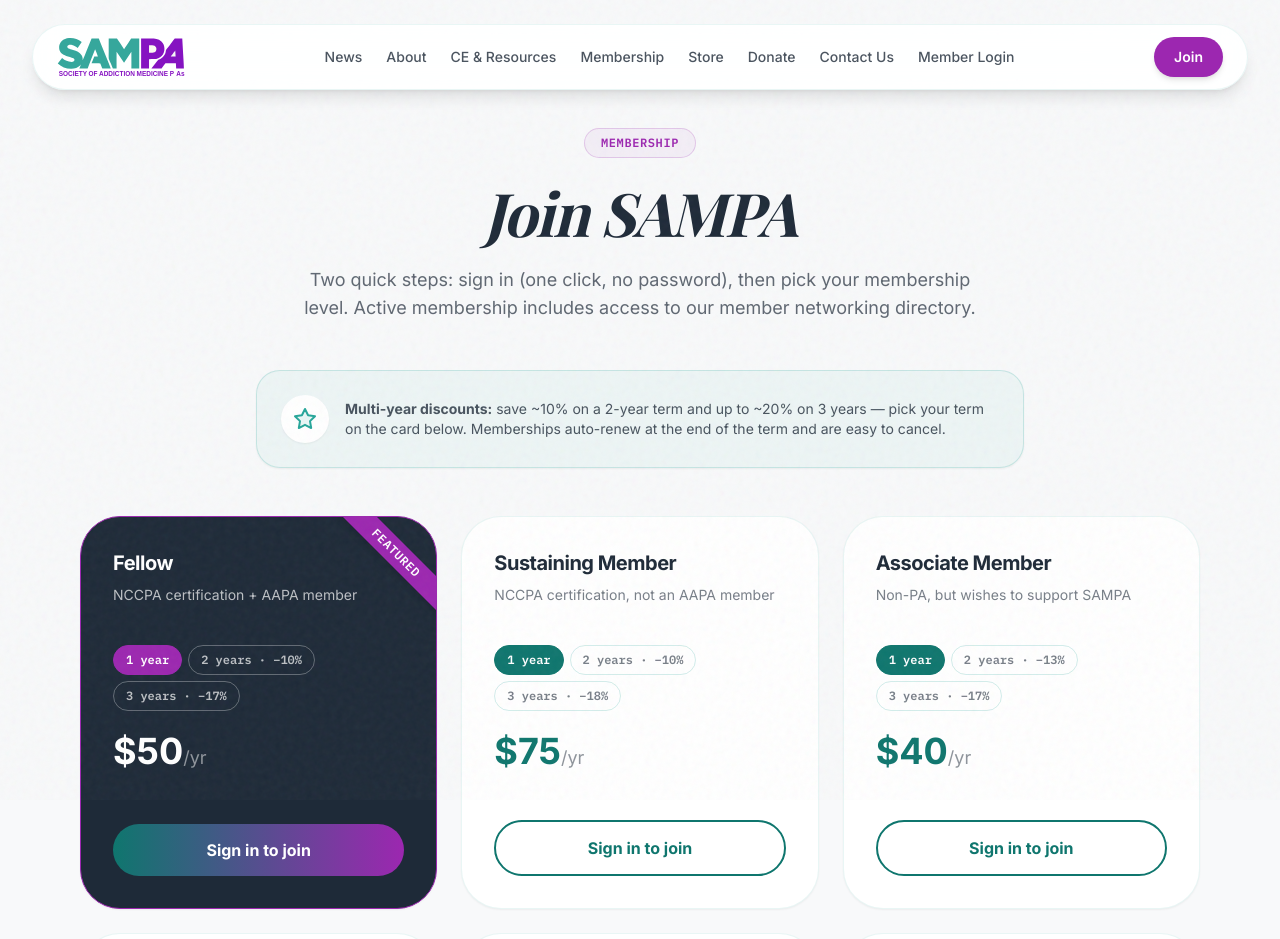
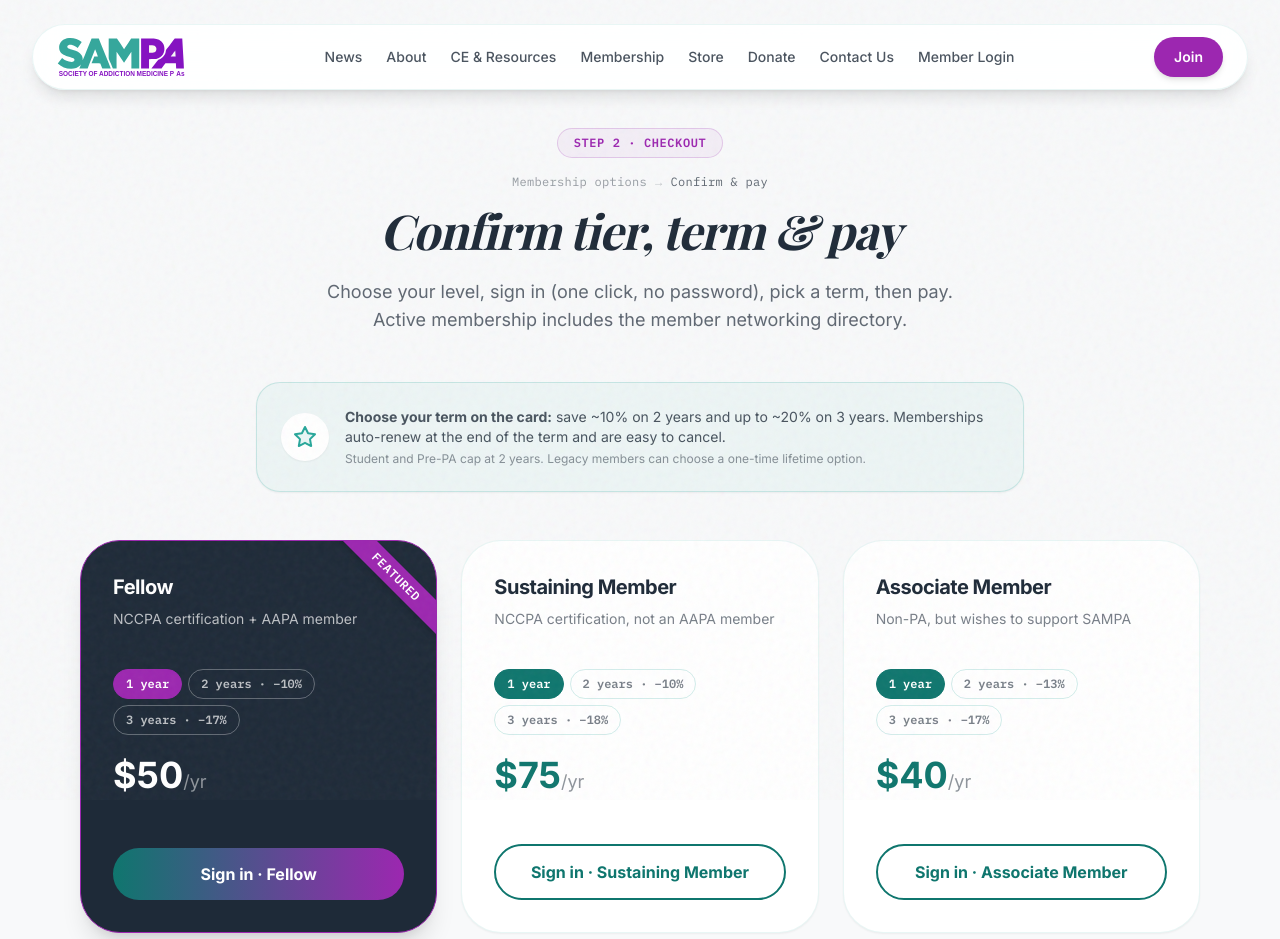
Before and after one commit to jluftig/sampa-website, a React (Vite) app: page /join in a window 1280 px wide. Shown: the top 939 px of the page. Built offline with nearby package versions, Linux system fonts and the light colour scheme; no server answers; a web font is replaced by a local one.

Commit message:
feat: make /join a confirm-and-pay step after homepage tier pick
Honor ?tier= with selection ring, scroll, and step framing so the second
screen feels like checkout rather than a remount of the membership grid.
Homepage CTAs say "Continue with {tier}" and tease multi-year savings.

```diff
--- a/src/pages/Join.jsx
+++ b/src/pages/Join.jsx
@@ -1,4 +1,4 @@
-import React, { useState } from 'react';
+import React, { useEffect, useRef, useState } from 'react';
 import { Link, useNavigate, useSearchParams } from 'react-router-dom';
 import { Star } from 'lucide-react';
 import { useAuth } from '../lib/AuthContext';
@@ -7,26 +7,61 @@
 import Navbar from '../components/Navbar';
 import Footer from '../components/Footer';
 
-// Join flow, account-first: sign in (1 click) → pick a tier + term → Stripe
-// Checkout. Checkout is created server-side with the user's id as
-// client_reference_id, so the webhook can activate the right profile without
+// Join flow, account-first: sign in (1 click) → confirm tier + term → Stripe
+// Checkout. Homepage is the catalog; this page is step 2 (purchase).
+// `?tier=` from the homepage is honored: that card is highlighted and scrolled
+// into view. Checkout is created server-side with the user's id as
+// client_reference_id so the webhook can activate the right profile without
 // email matching. Terms: 1/2/3-year auto-renewing subscriptions (multi-year
 // at a discount), plus a one-time Lifetime option on Legacy.
 export default function Join() {
   const { user, loading, profile, isActiveMember } = useAuth();
   const navigate = useNavigate();
-  const [searchParams] = useSearchParams();
+  const [searchParams, setSearchParams] = useSearchParams();
   const canceled = searchParams.get('checkout') === 'canceled';
+  const tierFromQuery = tierByKey(searchParams.get('tier'));
+
+  // Which tier is the "current choice" for visual focus.
+  const [focusedKey, setFocusedKey] = useState(tierFromQuery?.key ?? null);
+  const focusedTier = tierByKey(focusedKey) || tierFromQuery;
 
   // Selected term per tier card, defaulting to 1 year.
   const [terms, setTerms] = useState({});
   const [busyTier, setBusyTier] = useState(null);
   const [error, setError] = useState(null);
+  const cardRefs = useRef({});
+  const didScrollFor = useRef(null);
+
+  // Keep focus in sync if the URL changes (e.g. back/forward, login return).
+  useEffect(() => {
+    if (tierFromQuery?.key) setFocusedKey(tierFromQuery.key);
+  }, [tierFromQuery?.key]);
+
+  // Scroll the preselected tier into view once per inbound query value.
+  useEffect(() => {
+    if (!tierFromQuery?.key) return;
+    if (didScrollFor.current === tierFromQuery.key) return;
+    const el = cardRefs.current[tierFromQuery.key];
+    if (!el) return;
+    didScrollFor.current = tierFromQuery.key;
+    const t = window.setTimeout(() => {
+      el.scrollIntoView({ behavior: 'smooth', block: 'center' });
+    }, 150);
+    return () => window.clearTimeout(t);
+  }, [tierFromQuery?.key]);
 
   const termFor = (tier) => terms[tier.key] ?? 1;
 
+  const focusTier = (tierKey) => {
+    setFocusedKey(tierKey);
+    const next = new URLSearchParams(searchParams);
+    next.set('tier', tierKey);
+    setSearchParams(next, { replace: true });
+  };
+
   const selectTier = async (tierKey) => {
     setError(null);
+    focusTier(tierKey);
     const duration = terms[tierKey] ?? 1;
     if (!user) {
       navigate(`/login?next=${encodeURIComponent(`/join?tier=${tierKey}`)}`);
@@ -44,6 +79,24 @@
 
   const currentTier = tierByKey(profile?.membership_tier);
 
+  const stepLabel = focusedTier
+    ? `Confirm ${focusedTier.name} · choose term & pay`
+    : 'Confirm tier, term & pay';
+
+  const headerSub = (() => {
+    if (isActiveMember) {
+      return 'You already have an active membership. Manage billing from your dashboard rather than starting a new checkout here.';
+    }
+    if (focusedTier) {
+      return user
+        ? `You chose ${focusedTier.name}. Pick a term below, then continue to secure payment via Stripe. Need a different level? Select another card.`
+        : `You chose ${focusedTier.name}. Sign in (one click, no password), then choose a term and pay. Need a different level? Select another card.`;
+    }
+    return user
+      ? 'Choose the level that fits your career stage, pick a term, then continue to secure payment via Stripe.'
+      : 'Choose your level, sign in (one click, no password), pick a term, then pay. Active membership includes the member networking directory.';
+  })();
+
   return (
     <div className="relative min-h-screen bg-background text-text">
       <div className="noise-overlay pointer-events-none"></div>
@@ -51,15 +104,18 @@
 
       <main className="max-w-6xl mx-auto px-4 pt-32 pb-24">
         <header className="text-center mb-12">
-          <div className="inline-block px-4 py-1.5 rounded-full border border-accent/20 bg-accent/5 text-accent text-xs font-semibold mb-6 font-data uppercase tracking-wider">
-            Membership
+          <div className="inline-block px-4 py-1.5 rounded-full border border-accent/20 bg-accent/5 text-accent text-xs font-semibold mb-4 font-data uppercase tracking-wider">
+            Step 2 · Checkout
           </div>
-          <h1 className="text-4xl md:text-6xl font-drama font-bold mb-6">Join SAMPA</h1>
-          <p className="text-lg text-text/70 max-w-2xl mx-auto">
-            {user
-              ? 'Pick the membership level that fits your career stage — payment is handled securely by Stripe. Active members can use the peer networking directory (not public; you control what you share).'
-              : 'Two quick steps: sign in (one click, no password), then pick your membership level. Active membership includes access to our member networking directory.'}
+          <p className="text-xs font-data tracking-wide text-text/45 mb-4">
+            <Link to="/#membership" className="hover:text-primary-text underline-offset-2 hover:underline">
+              Membership options
+            </Link>
+            <span className="mx-2 text-text/25">→</span>
+            <span className="text-text/70">Confirm &amp; pay</span>
           </p>
+          <h1 className="text-4xl md:text-5xl font-drama font-bold mb-6">{stepLabel}</h1>
+          <p className="text-lg text-text/70 max-w-2xl mx-auto">{headerSub}</p>
           {user && !isActiveMember && (
             <p className="text-text/40 text-xs mt-4 max-w-xl mx-auto">
               You're signed in as <strong className="text-text/60">{user.email}</strong>.
@@ -72,7 +128,7 @@
 
         {canceled && (
           <div className="max-w-2xl mx-auto bg-text/5 border border-text/10 rounded-2xl p-5 mb-10 text-center text-sm text-text/70">
-            Checkout was canceled — no charge was made. Pick a tier whenever you're ready.
+            Checkout was canceled — no charge was made. Confirm a tier and term whenever you're ready.
           </div>
         )}
 
@@ -103,15 +159,17 @@
           </div>
         )}
 
-        {/* Multi-year discount callout (mirrors the homepage) */}
+        {/* Multi-year detail lives on Join (homepage only teases it) */}
         <div className="max-w-3xl mx-auto bg-primary/5 border border-primary/20 rounded-3xl p-6 mb-12 flex items-center gap-4 shadow-sm">
           <div className="bg-white p-3 rounded-full text-primary shrink-0 shadow-sm">
             <Star className="w-6 h-6 fill-primary/10" />
           </div>
           <p className="text-text/80 text-sm">
-            <strong>Multi-year discounts:</strong> save ~10% on a 2-year term and up
-            to ~20% on 3 years — pick your term on the card below. Memberships
-            auto-renew at the end of the term and are easy to cancel.
+            <strong>Choose your term on the card:</strong> save ~10% on 2 years and up
+            to ~20% on 3 years. Memberships auto-renew at the end of the term and are easy to cancel.
+            <span className="block mt-1 text-xs text-text/50">
+              Student and Pre-PA cap at 2 years. Legacy members can choose a one-time lifetime option.
+            </span>
           </p>
         </div>
 
@@ -121,37 +179,66 @@
             const isLifetime = duration === 'lifetime';
             const price = isLifetime ? tier.lifetime : tier.prices[duration];
             const savings = !isLifetime ? savingsPercent(tier, duration) : 0;
+            const isFocused = focusedKey === tier.key;
+            const isDimmed = focusedKey && !isFocused;
+            const darkCard = isFocused || (!focusedKey && tier.highlight);
+
             return (
               <div
                 key={tier.key}
-                className={`${tier.highlight ? 'bg-text text-white border-accent shadow-2xl' : 'bg-white border-primary/10 text-text'} p-8 rounded-4xl border shadow-sm flex flex-col justify-between hover:shadow-lg transition-all duration-300 relative overflow-hidden`}
+                ref={(el) => {
+                  if (el) cardRefs.current[tier.key] = el;
+                }}
+                onClick={() => focusTier(tier.key)}
+                className={`${
+                  isFocused
+                    ? 'bg-text text-white border-accent shadow-2xl ring-2 ring-accent ring-offset-2 ring-offset-background'
+                    : tier.highlight
+                      ? 'bg-text text-white border-accent shadow-xl'
+                      : 'bg-white border-primary/10 text-text'
+                } ${isDimmed ? 'opacity-70 hover:opacity-100' : ''} p-8 rounded-4xl border shadow-sm flex flex-col justify-between hover:shadow-lg transition-all duration-300 relative overflow-hidden cursor-pointer`}
               >
-                {tier.highlight && (
+                {isFocused && (
+                  <div className="absolute top-4 left-4 z-10 px-2.5 py-1 rounded-full bg-accent text-white text-[10px] font-bold font-data tracking-wider uppercase">
+                    Your selection
+                  </div>
+                )}
+                {!isFocused && tier.highlight && (
                   <div className="absolute top-6 -right-10 w-40 text-center bg-accent rotate-45 py-1 text-xs font-bold font-data tracking-wider uppercase shadow-md text-white">
                     Featured
                   </div>
                 )}
-                <div className="relative z-10">
+                <div className={`relative z-10 ${isFocused ? 'mt-4' : ''}`}>
                   <h3 className="text-xl tracking-tight font-bold mb-2">{tier.name}</h3>
-                  <p className={`${tier.highlight ? 'text-white/70' : 'text-text/60'} text-sm mb-5 h-10`}>{tier.desc}</p>
+                  <p className={`${darkCard ? 'text-white/70' : 'text-text/60'} text-sm mb-5 h-10`}>
+                    {tier.desc}
+                  </p>
 
-                  {/* Term picker */}
-                  <div className="flex flex-wrap gap-1.5 mb-5" role="radiogroup" aria-label={`${tier.name} term`}>
+                  <div
+                    className="flex flex-wrap gap-1.5 mb-5"
+                    role="radiogroup"
+                    aria-label={`${tier.name} term`}
+                    onClick={(e) => e.stopPropagation()}
+                  >
                     {durationsForTier(tier).map((d) => {
                       const active = duration === d;
                       const pct = d !== 'lifetime' ? savingsPercent(tier, d) : 0;
                       return (
                         <button
                           key={d}
+                          type="button"
                           role="radio"
                           aria-checked={active}
-                          onClick={() => setTerms({ ...terms, [tier.key]: d })}
+                          onClick={() => {
+                            focusTier(tier.key);
+                            setTerms({ ...terms, [tier.key]: d });
+                          }}
                           className={`px-3 py-1.5 rounded-full text-xs font-data font-semibold border transition-colors ${
                             active
-                              ? tier.highlight
+                              ? darkCard
                                 ? 'bg-accent border-accent text-white'
                                 : 'bg-primary-text border-primary-text text-white'
-                              : tier.highlight
+                              : darkCard
                                 ? 'border-white/30 text-white/70 hover:border-white'
                                 : 'border-primary/20 text-text/60 hover:border-primary'
                           }`}
@@ -163,13 +250,13 @@
                     })}
                   </div>
 
-                  <div className={`text-4xl font-bold font-sans mb-2 ${tier.highlight ? 'text-white' : 'text-primary-text'}`}>
+                  <div className={`text-4xl font-bold font-sans mb-2 ${darkCard ? 'text-white' : 'text-primary-text'}`}>
                     ${price}
-                    <span className={`text-lg font-normal ${tier.highlight ? 'text-white/50' : 'text-text/50'}`}>
+                    <span className={`text-lg font-normal ${darkCard ? 'text-white/50' : 'text-text/50'}`}>
                       {isLifetime ? ' once' : duration === 1 ? '/yr' : ` / ${duration} yrs`}
                     </span>
                   </div>
-                  <p className={`text-xs mb-6 h-4 ${tier.highlight ? 'text-white/50' : 'text-text/40'}`}>
+                  <p className={`text-xs mb-6 h-4 ${darkCard ? 'text-white/50' : 'text-text/40'}`}>
                     {isLifetime
                       ? 'One payment, member for life.'
                       : savings > 0
@@ -178,15 +265,27 @@
                   </p>
                 </div>
                 <button
-                  onClick={() => selectTier(tier.key)}
+                  type="button"
+                  onClick={(e) => {
+                    e.stopPropagation();
+                    selectTier(tier.key);
+                  }}
                   disabled={loading || busyTier !== null || isActiveMember}
-                  className={`block text-center w-full py-3.5 rounded-full font-bold transition-colors relative z-10 disabled:opacity-50 ${tier.highlight ? 'bg-gradient-to-r from-primary-text to-accent text-white hover:shadow-lg' : 'border-2 border-primary-text text-primary-text hover:bg-primary-text/5'}`}
+                  className={`block text-center w-full py-3.5 rounded-full font-bold transition-colors relative z-10 disabled:opacity-50 ${
+                    darkCard
+                      ? 'bg-gradient-to-r from-primary-text to-accent text-white hover:shadow-lg'
+                      : 'border-2 border-primary-text text-primary-text hover:bg-primary-text/5'
+                  }`}
                 >
                   {busyTier === tier.key
                     ? 'Opening checkout…'
                     : user
-                      ? 'Continue to payment'
-                      : 'Sign in to join'}
+                      ? isFocused
+                        ? 'Continue to payment'
+                        : `Continue with ${tier.name}`
+                      : isFocused
+                        ? 'Sign in to join'
+                        : `Sign in · ${tier.name}`}
                 </button>
               </div>
             );
```
Also changed, not shown: src/components/Membership.jsx (+9 -6 lines).
